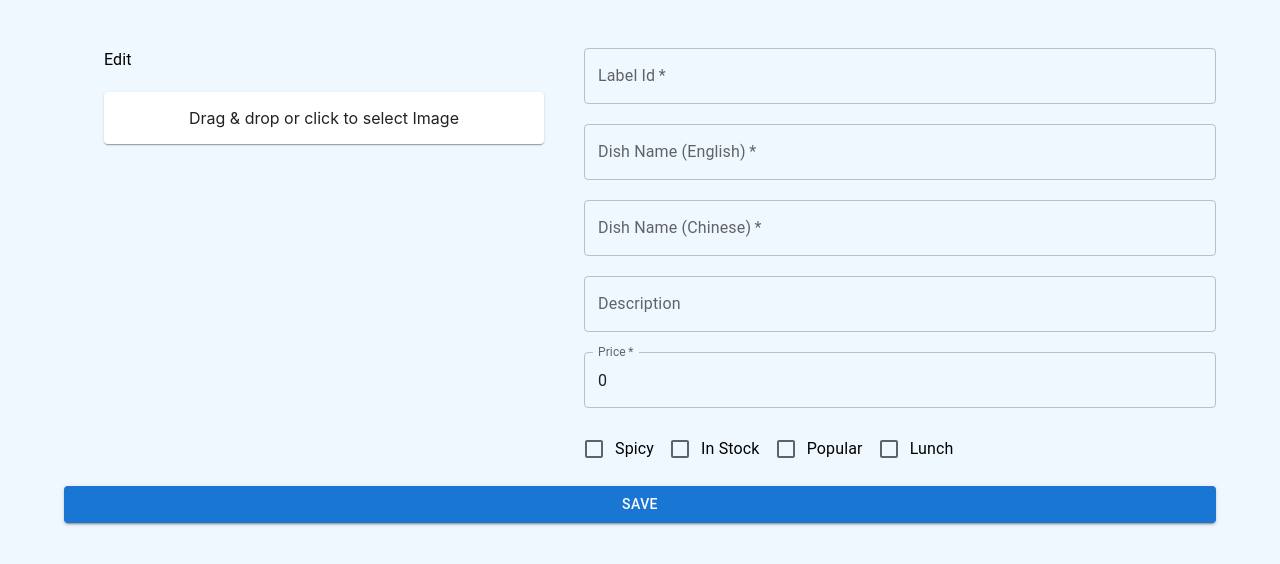
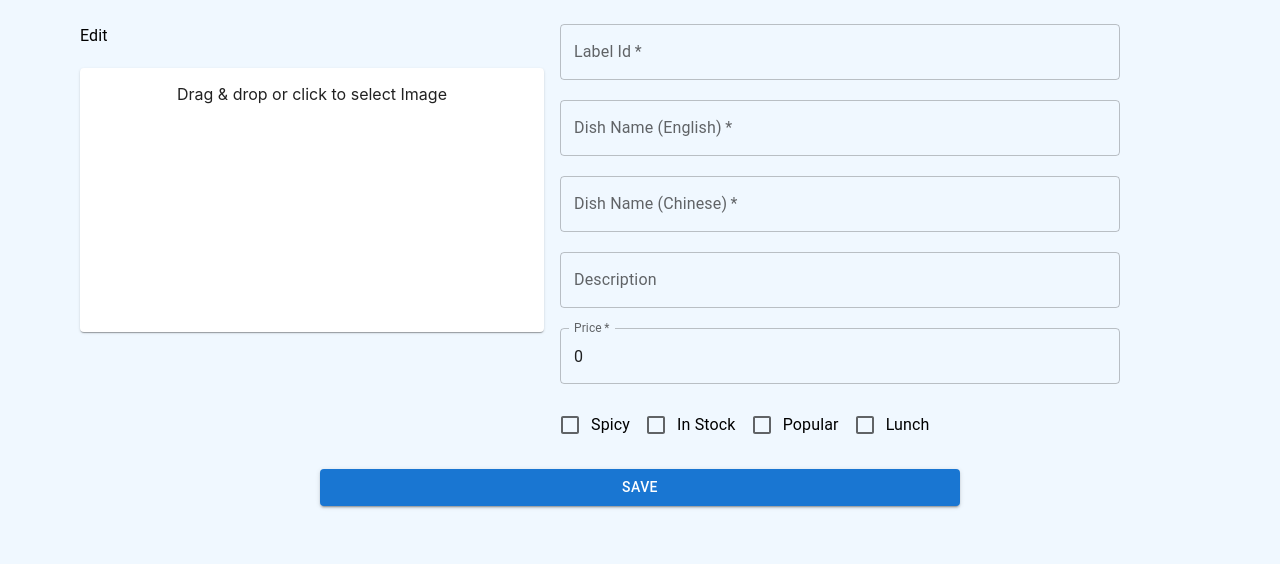
Before and after one commit to XianFengWu1996/taipeicuisine_nextjs, a Next.js app: page /admin/menu/1 in a window 1280 px wide. Shown: the top 564 px of the page. Built offline with nearby package versions, Linux system fonts and the light colour scheme.

Commit message:
menu:id page before onsaved function

```diff
--- a/components/admin/edit_menu/ImageUpload.tsx
+++ b/components/admin/edit_menu/ImageUpload.tsx
@@ -1,6 +1,7 @@
-import { Paper } from "@mui/material";
+import { ArrowRight, ArrowRightAlt } from "@mui/icons-material";
+import { Icon, Paper } from "@mui/material";
 import Image from "next/image";
-import { CSSProperties } from "react";
+import { CSSProperties, useState } from "react";
 import Dropzone, { DropEvent, FileRejection } from "react-dropzone";
 
 
@@ -8,8 +9,9 @@ const thumbsContainer: CSSProperties | undefined = {
     display: 'flex',
     flexDirection: 'row',
     flexWrap: 'wrap',
-    marginTop: 16,
     justifyContent: 'center',
+    minHeight: '12rem',
+    maxHeight: '30rem',
   };
 
   const thumb: CSSProperties | undefined = {
@@ -31,11 +33,30 @@ const thumbsContainer: CSSProperties | undefined = {
   };
 
 interface IImageUploadProps {
+    pic_url?: string,
     file: IFile | undefined,
     handleOnDrop: (<T extends File>(acceptedFiles: T[], fileRejections: FileRejection[], event: DropEvent) => void) | undefined
 }
 
+const handleShowPicture = (photoUrl:string) => {
+    if(!photoUrl){
+        return null
+    }
+
+    return <div style={thumb}>
+            <div style={thumbInner}>
+            <Image
+                src={photoUrl} alt="preview image to be upload"
+                width={300}
+                height={300}
+            />
+            </div>
+        </div>
+
+}
+
 export const ImageUpload = (props: IImageUploadProps) => {
+    console.log(props.pic_url);
     return <>
         <Dropzone onDrop={props.handleOnDrop}
                 accept={'image/*'}
@@ -47,19 +68,17 @@ export const ImageUpload = (props: IImageUploadProps) => {
                         <input {...getInputProps()} />
                         <p>Drag & drop or click to select Image</p>
                     </div>
-                    {
-                        props.file?.preview ? <aside style={thumbsContainer}>
-                        <div style={thumb}>
-                            <div style={thumbInner}>
-                                <Image
-                                    src={props.file?.preview} alt="preview image to be upload"
-                                    width={300}
-                                    height={300}
-                                />
-                            </div>
-                            </div>
-                        </aside> : null
-                    }
+
+                    <div style={{ display: 'flex', justifyContent:'center', alignItems:'center',     margin: '20px 0',}}>
+                        <aside style={thumbsContainer}>
+                            {handleShowPicture(props.pic_url!)}
+                            {
+                                props.file?.preview && props.pic_url ? <ArrowRightAlt fontSize='large' /> : null
+                            }
+                            {handleShowPicture(props.file?.preview!)}
+                        </aside>
+                    </div>
+
                     </Paper>
                 )}
             </Dropzone>
--- a/pages/admin/menu/[id].tsx
+++ b/pages/admin/menu/[id].tsx
@@ -43,6 +43,10 @@ export default function EditMenuItem () {
         setDish({ ...dish, [e.target.name] : e.target.checked });
     })
 
+    const onSaved = () => {
+
+    }
+
     const uploadImage = async (files: FileList) => {
 
         const fd = new FormData()
@@ -87,9 +91,7 @@ export default function EditMenuItem () {
             noValidate
             autoComplete="off"
             >
-            <Grid container spacing={5}>
-
-
+            <Grid container spacing={2}>
                 <Grid item xs={12} md={5}>
                     <Typography style={{
                         marginBottom: 20
@@ -97,6 +99,7 @@ export default function EditMenuItem () {
 
                     <ImageUpload
                         file={file}
+                        pic_url={dish.pic_url}
                         handleOnDrop={acceptedFiles => {
                             let newObj = Object.assign(acceptedFiles[0], { preview: URL.createObjectURL(acceptedFiles[0])});
                             setFile({...newObj});
@@ -104,7 +107,7 @@ export default function EditMenuItem () {
                     />
                 </Grid>
 
-                <Grid item xs={12} md={7}>
+                <Grid item xs={12} md={6} alignItems='center' >
                     <TextFieldList
                         dish={dish}
                         handleOnChange={handleOnChange}
@@ -119,11 +122,9 @@ export default function EditMenuItem () {
             </Grid>
 
 
-
-
-            <Button
-                variant="contained"
-            >Save</Button>
+        </Box>
+        <Box style={{ display: 'flex', justifyContent: 'center', marginTop: 15, marginBottom: 10}}>
+            <Button variant="contained" sx={{ width: '50vw'}} onClick={onSaved}>Save</Button>
         </Box>
     </>
 }
```
